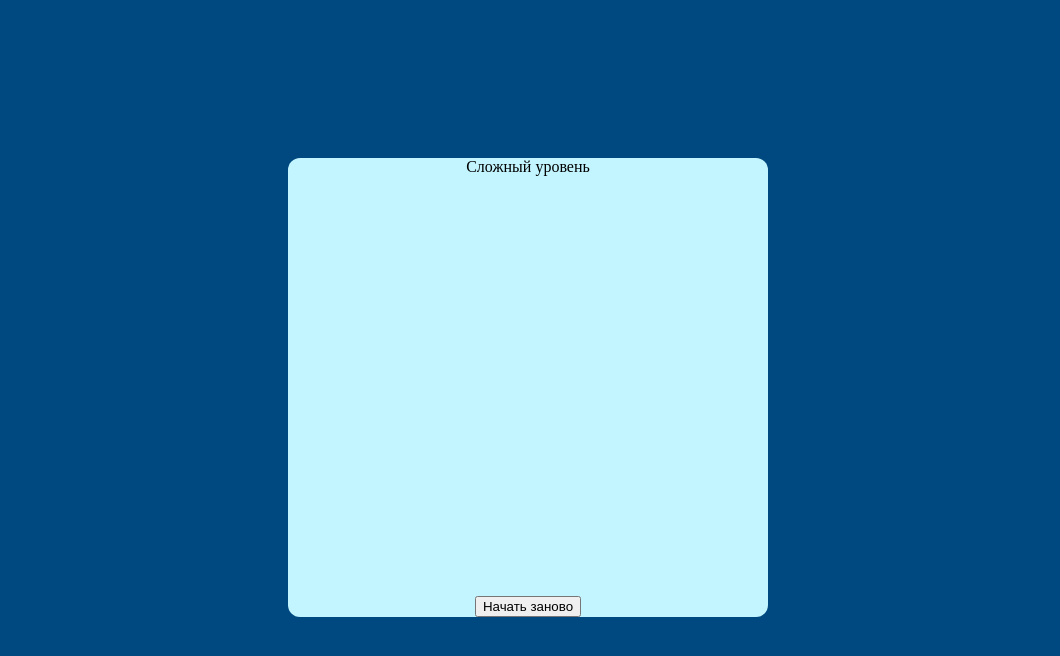
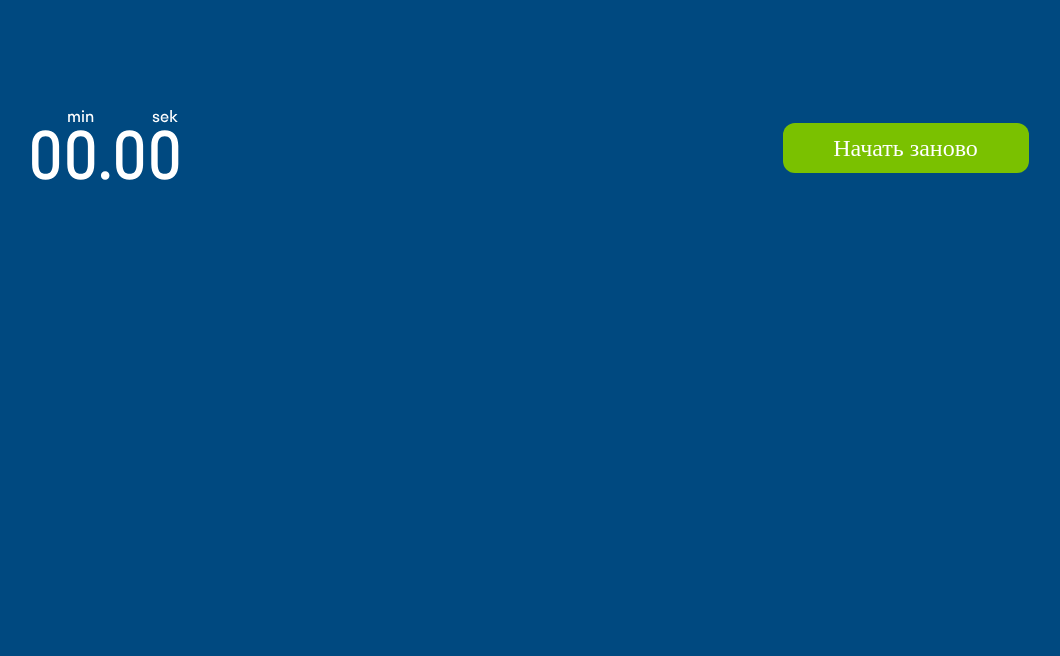
Before and after one commit to Adam-BTK/Guess_cards, a website with bundled scripts: page index.html in a window 1280 px wide. Both pictures are taken after a click on the button "Старт". Shown: the whole page, without its empty margins (112-1172 px from the left). Built offline with nearby package versions, Linux system fonts and the light colour scheme; files whose address does not match are found by name; a web font is replaced by a local one.

Commit message:
Edited render.js

```diff
--- a/app.js
+++ b/app.js
@@ -17,7 +17,7 @@ const renderStartPage = () => {
             <label for="level3"><span>3</span></label>
         </div>
     </div>
-    <button class="start_btn level1_btn level2_btn level3_btn" id="start_btn">Старт</button>
+    <button class="start_btn" id="start_btn">Старт</button>
     `;
 
     appElement.innerHTML = startPageHtml;
@@ -62,5 +62,5 @@ function getFromLocalStorage() {
 startBtnElement.addEventListener('click', () => {
     const storedValue = getFromLocalStorage();
     console.log(storedValue);
-    renderGamePage(storedValue);
+    renderGamePage(storedValue, appElement);
 });
--- a/index.html
+++ b/index.html
@@ -8,7 +8,8 @@
     </head>
 
     <body>
-        <div class="choose_box level1 level2 level3" id="app"></div>
+        <div class="choose_box" id="app"></div>
+        <div class="game-container level1 level2 level3" id="game-container"></div>
 
         <script type="module" src="app.js"></script>
     </body>
--- a/render.js
+++ b/render.js
@@ -2,24 +2,19 @@ const level1AppElement = document.querySelector('.level1');
 const level2AppElement = document.querySelector('.level2');
 const level3AppElement = document.querySelector('.level3');
 
-export const renderGamePage = (storedValue) => {
+export const renderGamePage = (storedValue, appElement) => {
+    appElement.style.display = 'none';
     const level1PageHtml = `
-    <span class="level1">Легкий уровень</span>
-    <div class="choose_box level1 level2 level3">
-    </div>
-    <button class="level1_btn" id="level1_btn">Начать заново</button>
+    <div><img src="./img/таймер.svg" alt=""></div>
+    <button class="restart_btn" id="level1_btn">Начать заново</button>
     `;
     const level2PageHtml = `
-    <span class="level2">Средний уровень</span>
-    <div class="choose_box level1 level2 level3">
-    </div>
-    <button class="level2_btn" id="level2_btn">Начать заново</button>
+    <div><img src="./img/таймер.svg" alt=""></div>
+    <button class="restart_btn" id="level2_btn">Начать заново</button>
     `;
     const level3PageHtml = `
-    <span class="level3">Сложный уровень</span>
-    <div class="choose_box level1 level2 level3">
-    </div>
-    <button class="level3_btn" id="level3_btn">Начать заново</button>
+    <div><img src="./img/таймер.svg" alt=""></div>
+    <button class="restart_btn" id="level3_btn">Начать заново</button>
     `;
 
     if (storedValue === 'level 1') {
--- a/style.css
+++ b/style.css
@@ -12,7 +12,7 @@ body {
     background-color: #004980;
     display: flex;
     justify-content: center;
-    margin-top: 158px;
+    margin-top: 100px;
 }
 
 .choose_box {
@@ -105,3 +105,25 @@ body {
     border: none;
     font-family: 'StratosSkyeng';
 }
+
+.restart_btn {
+    font-size: 24px;
+    font-weight: 400;
+    line-height: 32px;
+    letter-spacing: 0em;
+    text-align: center;
+    color: #ffffff;
+    background-color: #7ac100;
+    width: 246px;
+    height: 50px;
+    border-radius: 12px;
+    border: none;
+    font-family: 'StratosSkyeng';
+    /* margin-left: 500px; */
+}
+
+.game-container {
+   display: flex;
+   align-items: center;
+   gap: 600px;
+}
```
Also changed, not shown: img/таймер.svg (added).
